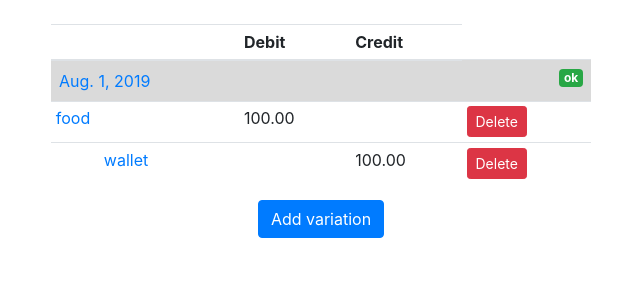
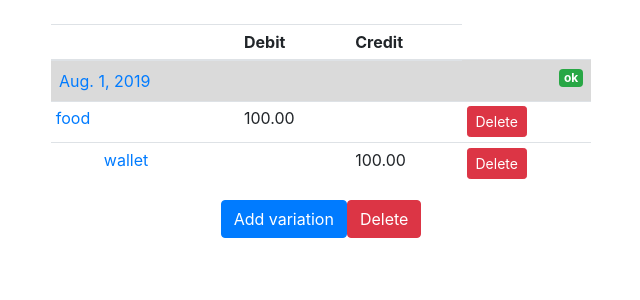
Before and after one commit to manugrandio/leanledger, a Django app: page /ledger/1/record/1/ in a window 1280 px wide. Shown: the part 56-356 px from the top of the page, without its empty margins (319-959 px from the left). Run offline with Django 3.2, Linux system fonts and the light colour scheme; data comes from the database, SQL or seed files in the repository; some libraries are stand-ins or nearby versions.

Commit message:
Delete record logic

```diff
--- a/leanledger/ledger/urls.py
+++ b/leanledger/ledger/urls.py
@@ -1,8 +1,9 @@
 from django.urls import path
 
 from .views import (
-    ledgers, ledger_new, ledger_update, ledger_delete, record, record_create,
-    records, account_detail, account_create, account_delete, accounts,
+    ledgers, ledger_new, ledger_update, ledger_delete,
+    record, record_create, record_delete, records,
+    account_detail, account_create, account_delete, accounts,
     variation_create, variation_detail, variation_delete,
 )
 
@@ -15,6 +16,7 @@ urlpatterns = [
     path('<int:ledger_pk>/record/', records, name='records'),
     path('<int:ledger_pk>/record/new/', record_create, name='record_create'),
     path('<int:ledger_pk>/record/<int:record_pk>/', record, name='record'),
+    path('<int:ledger_pk>/record/<int:record_pk>/delete/', record_delete, name='record_delete'),
     path(
         '<int:ledger_pk>/record/<int:record_pk>/variation/new/', variation_create,
         name='variation_create'),
--- a/leanledger/ledger/views.py
+++ b/leanledger/ledger/views.py
@@ -82,6 +82,19 @@ def record_create(request, ledger_pk):
     })
 
 
+def record_delete(request, ledger_pk, record_pk):
+    ledger = Ledger.objects.get(pk=ledger_pk)
+    record = Record.objects.get(pk=record_pk)
+    if request.method == 'POST':
+        record.delete()
+        return redirect(reverse('records', args=[ledger_pk]))
+    return render(request, 'ledger/record_delete.html', {
+        'record': record,
+        'ledger': ledger,
+    })
+
+
+
 def account_detail(request, ledger_pk, account_pk):
     ledger = Ledger.objects.get(pk=ledger_pk)
     account = Account.objects.get(pk=account_pk)  # TODO replace for get_or_404
--- a/leanledger/templates/ledger/record.html
+++ b/leanledger/templates/ledger/record.html
@@ -1,5 +1,4 @@
 {% extends "base.html" %}
-
 
 {% block content %}
 
@@ -25,6 +24,7 @@
   </div>
   <div class="row justify-content-center">
     <button id="add_variation_btn" class="btn btn-primary">Add variation</button>
+    <a class="btn btn-danger" href="{% url 'record_delete' ledger.pk record.pk %}">Delete</a>
   </div>
 </div>
 {% endblock %}
```
Also changed, not shown: leanledger/ledger/tests/test_views.py (+18 -0 lines), leanledger/templates/ledger/record_delete.html (added, +20 -0 lines).
